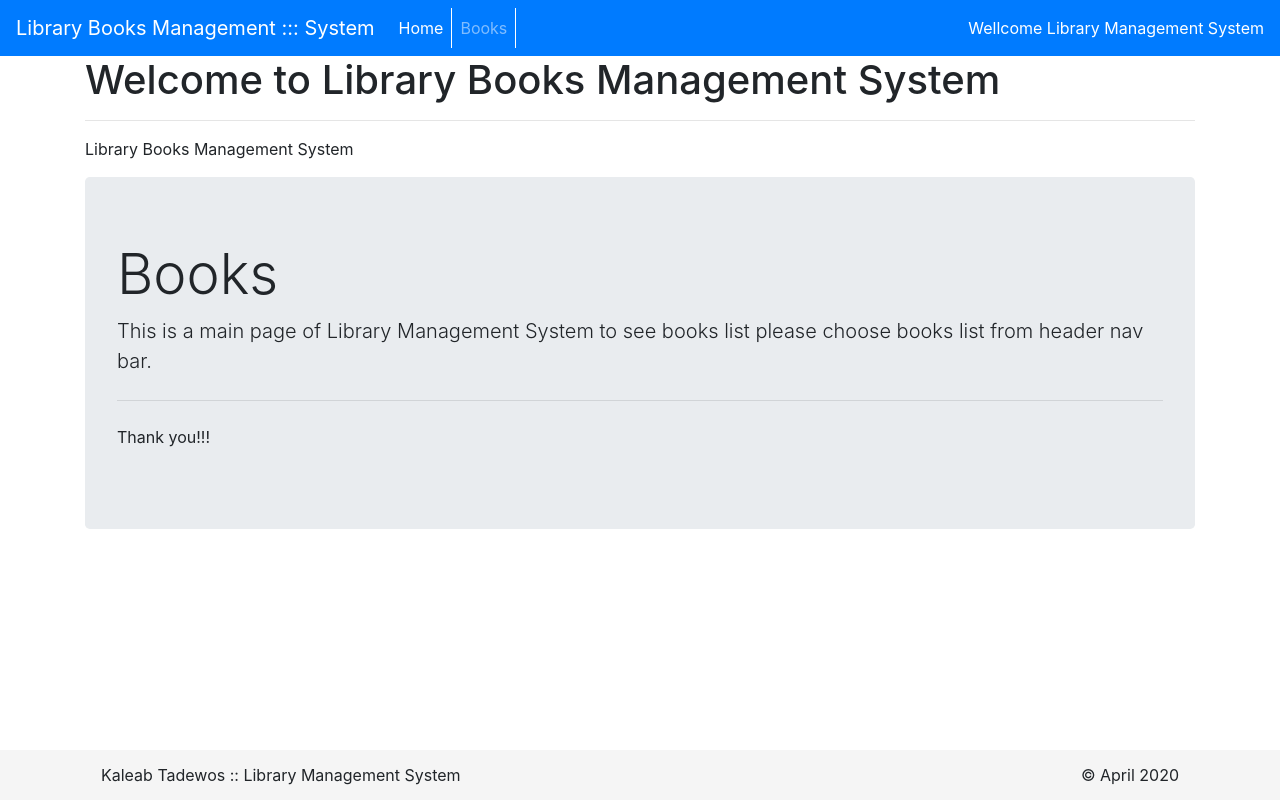
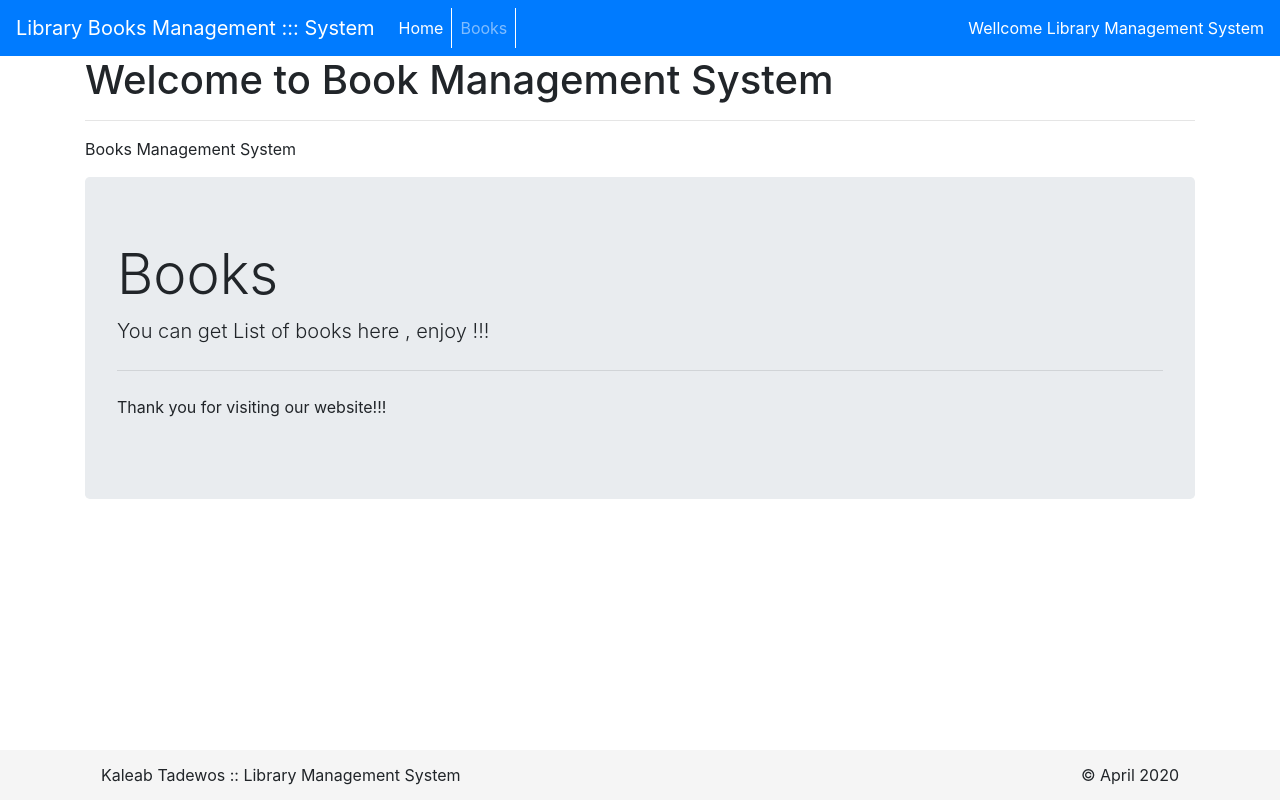
Before and after one commit to Kaleab-Demo-Projects/code-cs472-wap-repositoy-book-management, a plain HTML site: page index.html in a window 1280 px wide. Drawn offline with nearby package versions, Linux system fonts and the light colour scheme.

Commit message:
add some text on home page

```diff
--- a/index.html
+++ b/index.html
@@ -34,18 +34,18 @@
     <main>
       <div class="container">
         <!-- TODO add content here -->
-        <h1>Welcome to Library Books Management System</h1>
+        <h1>Welcome to Book Management System</h1>
         <hr/>
         <article>
             <p>
-                Library Books Management System
+                Books Management System
             </p>
         </article>
         <div class="jumbotron">
             <h1 class="display-4">Books</h1>
-            <p class="lead">This is a main page of Library Management System to see books list please choose books list from header nav bar.</p>
+            <p class="lead">You can get List of books here , enjoy !!!</p>
             <hr class="my-4">
-            <p>Thank you!!!</p>
+            <p>Thank you for visiting our website!!!</p>
         </div>
       </div>
     </main>
```
